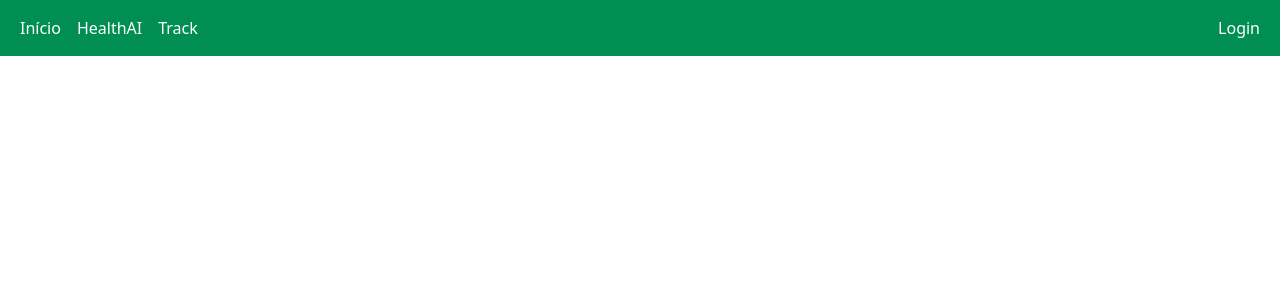
After one commit to jkasprowicz/blood_test_tracker, a Django app: template blood_test_tracker/templates/navbar_enterpage.html in a window 1280 px wide. The commit adds this page. Shown: the top 300 px of the page. Run offline with Django 5.2, Linux system fonts and the light colour scheme; the template is opened without the code that fills it, so the values that code supplies are empty.

Commit message:
updates navbar

```diff
--- a/blood_test_tracker/profiles/templates/group_home.html
+++ b/blood_test_tracker/profiles/templates/group_home.html
@@ -1,4 +1,4 @@
-{% extends 'base.html' %}
+{% extends 'base_user.html' %}
 
 {% block title %} {% endblock title %}
 
--- /dev/null
+++ b/blood_test_tracker/templates/navbar_enterpage.html
@@ -0,0 +1,92 @@
+{% load static %}
+
+<!DOCTYPE html>
+<html>
+
+<head>
+  <!-- meta tags and title here -->
+  <!-- include necessary CSS files -->
+  <link href="https://cdn.jsdelivr.net/npm/bootstrap@5.3.0/css/bootstrap.min.css" rel="stylesheet">
+  <style>
+    /* CSS for responsive design */
+
+    /* Adjust the breakpoint as per your needs */
+    @media (max-width: 767px) {
+      /* Hide the dropdown caret on small screens */
+      .navbar-nav .dropdown-toggle::after {
+        display: none;
+      }
+
+      /* Adjust the padding and margin to ensure proper alignment */
+      .navbar-nav .nav-item {
+        padding: 0.5rem;
+        margin: 0.5rem;
+      }
+
+      .d-sm-none {
+          display: none !important;
+      }
+    }
+
+    body {
+      overflow-x: hidden !important;
+    }
+
+    .navbar {
+      position: sticky;
+      top: 0;
+      z-index: 1000;
+    }
+  </style>
+</head>
+
+<body>
+  <nav class="navbar navbar-expand-lg navbar-light" style="background-color: #008e53;">
+    <div class="container-fluid">
+        <button class="navbar-toggler" type="button" data-bs-toggle="collapse" data-bs-target="#navbarNav"
+            aria-controls="navbarNav" aria-expanded="false" aria-label="Toggle navigation">
+            <span class="navbar-toggler-icon"></span>
+        </button>
+
+        <div class="collapse navbar-collapse" id="navbarNav">
+            <ul class="navbar-nav me-auto mb-2 mb-lg-0">
+                <li class="nav-item">
+                    <a class="nav-link" href="{% url 'dashboard' %}" style="color: #ffffff;">Início</a>
+                </li>
+                <li class="nav-item">
+                    <a class="nav-link" href="#" style="color: #ffffff;">HealthAI</a>
+                </li>
+                <li class="nav-item d-none d-lg-block">
+                  <a class="nav-link" href="#" style="color: #ffffff;">Track</a>
+                </li>
+            </ul>
+
+            {% if request.user.is_authenticated %}
+            <ul class="navbar-nav">
+                <li class="nav-item dropdown">
+                    <a class="nav-link dropdown-toggle" href="#" id="navbarDropdownMenuLink" role="button"
+                        data-bs-toggle="dropdown" aria-expanded="false" style="color: #ffffff;">
+                        {{request.user}}
+                    </a>
+                    <ul class="dropdown-menu" aria-labelledby="navbarDropdownMenuLink">
+                        <li><a class="dropdown-item" href="">Profile</a></li>
+                        <li><a class="dropdown-item" href="{% url 'logout' %}">Logout</a></li>
+                    </ul>
+                </li>
+            </ul>
+            {% else %}
+            <ul class="navbar-nav">
+                <li class="nav-item">
+                    <a class="nav-link" href="{% url 'login' %}" style="color: #ffffff;">Login</a>
+                </li>
+            </ul>
+            {% endif %}
+        </div>
+    </div>
+</nav>
+
+  <!-- include necessary JavaScript files -->
+  <script src="https://cdn.jsdelivr.net/npm/bootstrap@5.3.0/js/bootstrap.bundle.min.js"></script>
+</body>
+
+</html>
```
Also changed, not shown: blood_test_tracker/templates/base_user.html (added, +50 -0 lines), blood_test_tracker/db.sqlite3.
